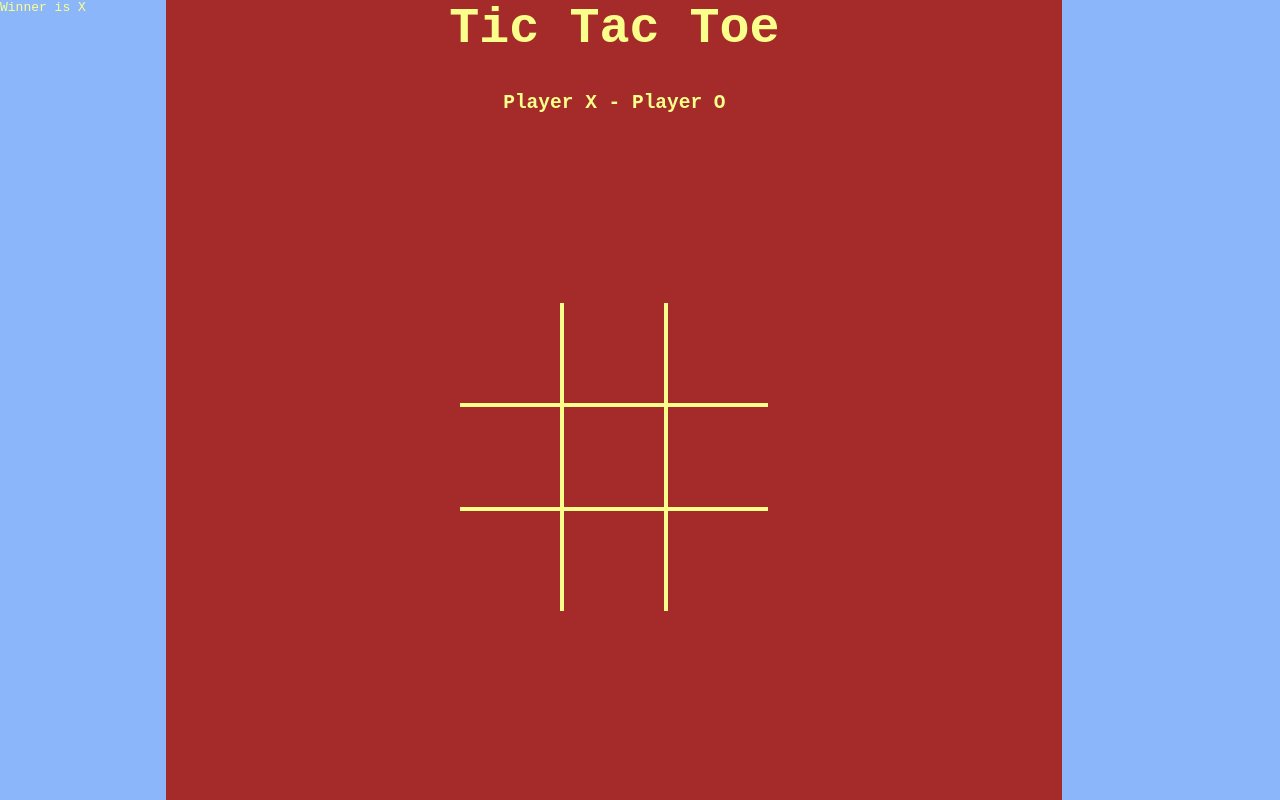
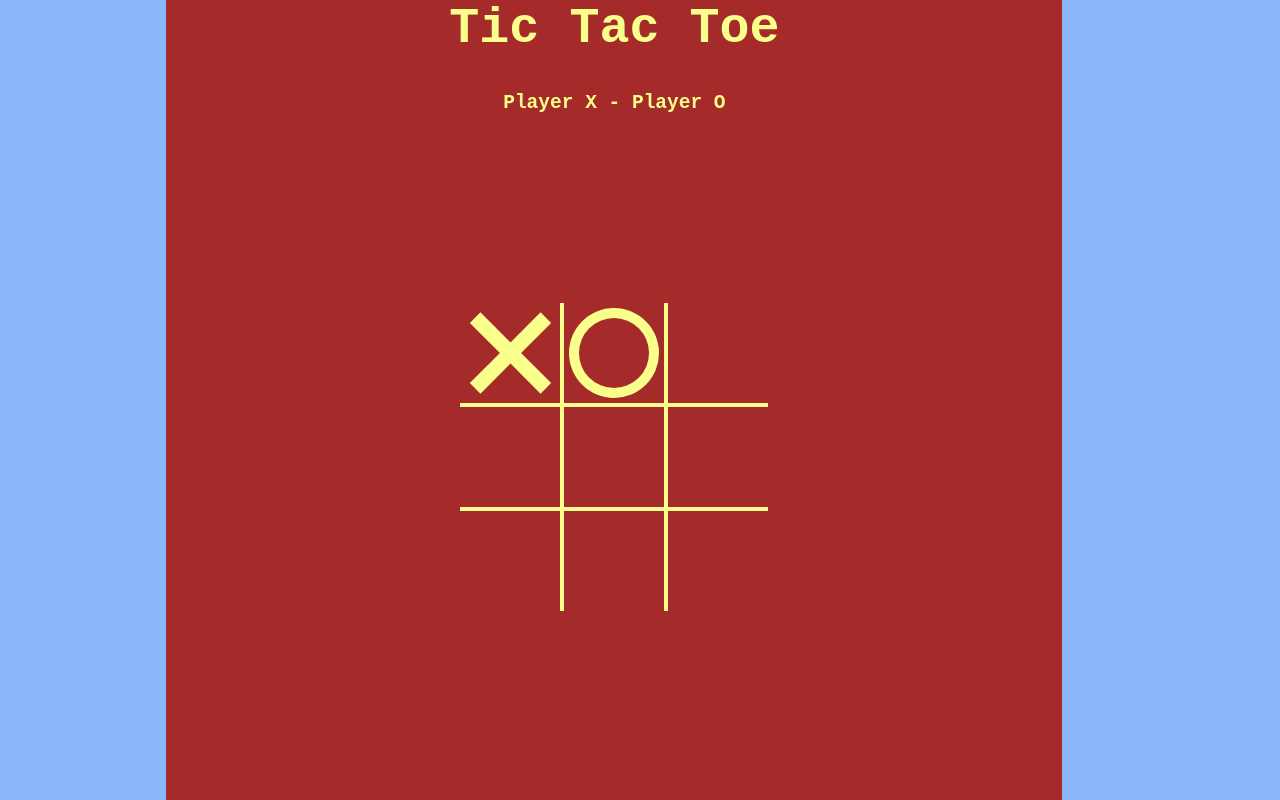
Before and after one commit to mohamedali6491/Tic-Tac-Toe, a plain HTML site: page index.html in a window 1280 px wide. Drawn offline with Linux system fonts and the light colour scheme.

Commit message:
finished styling

```diff
--- a/index.html
+++ b/index.html
@@ -12,9 +12,9 @@
         <h1 style="font-size:50px;">Tic Tac Toe</h1>
         <br />
         <h2 style="padding-top: 20px;">Player X - Player O</h2>
-        <div class="grid">
-            <div class="item"></div>
-            <div class="item"></div>
+        <div class="grid x">
+            <div class="item x"></div>
+            <div class="item o"></div>
             <div class="item"></div>
             <div class="item"></div>
             <div class="item"></div>
@@ -24,6 +24,10 @@
             <div class="item"></div>
         </div>
     </div>
-    <div class="winner">Winner is X</div>
+    <div class="winner ">
+        <div class="winner_Msg"> X Wins</div>
+        <button id="restart_btn">Restart</button>
+    </div>
+
 </body>
 </html>
--- a/style.css
+++ b/style.css
@@ -30,10 +30,79 @@ body{
     grid-template-columns: repeat(3,auto);
 }
 
+.item.x::before,
+.item.x::after,
+.item.o::before,
+.item.o::after{
+    background: rgb(250,255,140);
+}
+
+.grid.x .item:not(.x):not(.o):hover::before,
+.grid.x .item:not(.x):not(.o):hover::after{
+background: rgba(250,255,140,.5);
+}
+.grid.o .item:not(.x):not(.o):hover::before,
+.grid.o .item:not(.x):not(.o):hover::after{
+background: rgba(250,255,140,.5);
+}
+
 .item{
     width: 100px;
     height: 100px;
     border: 2px solid rgb(250,255,140);
+    display: flex;
+    position: relative;
+    justify-content: center;
+    align-items: center;
+    cursor: pointer;
+}
+
+.item.x,
+.item.o{
+    cursor: not-allowed;
+}
+
+.item.x::before,
+.item.x::after,
+.grid.x .item:not(.x):not(.o):hover::before,
+.grid.x .item:not(.x):not(.o):hover::after{
+content:'';
+position:absolute;
+width:calc(100px*.15);
+height:100px;
+
+}
+
+.item.x::before,
+.grid.x .item:not(.x):not(.o):hover::before{
+    transform: rotate(45deg);
+}
+.item.x::after,
+.grid.x .item:not(.x):not(.o):hover::after{
+    transform: rotate(-45deg);
+}
+
+.item.o::before,
+.item.o::after,
+.grid.o .item:not(.x):not(.o):hover::before,
+.grid.o .item:not(.x):not(.o):hover::after{
+content:'';
+position:absolute;
+border-radius: 50%;
+}
+
+.item.o::before,
+.grid.o .item:not(.x):not(.o):hover::before{
+    width:calc(100px*.9);
+    height:calc(100px*.9);
+
+}
+
+.item.o::after,
+.grid.o .item:not(.x):not(.o):hover::after{
+    width:calc(100px*.7);
+    height:calc(100px*.7);
+    background: brown;
 }
 
 .grid :first-child,:nth-child(2),:nth-child(3){
@@ -53,5 +122,32 @@ border-bottom: none;
 }
 
 .winner{
+display: none;
+position: fixed;
+top: 0;
+left: 0;
+bottom:0;
+right: 0;
+background:rgba(165,42,42,.7);
+flex-direction: column;
+justify-content: center;
+align-items: center;
+font-size: 5rem;
+}
 
+.winner.show{
+    display: flex;
 }
+
+#restart_btn{
+    font-size: 3rem;
+    background-color: aliceblue;
+    border: 1px solid black;
+    padding: .25em .5em;
+    cursor: pointer;
+}
+#restart_btn:hover{
+    background-color: black;
+    border-color: white;
+    color:white;
+}
```
